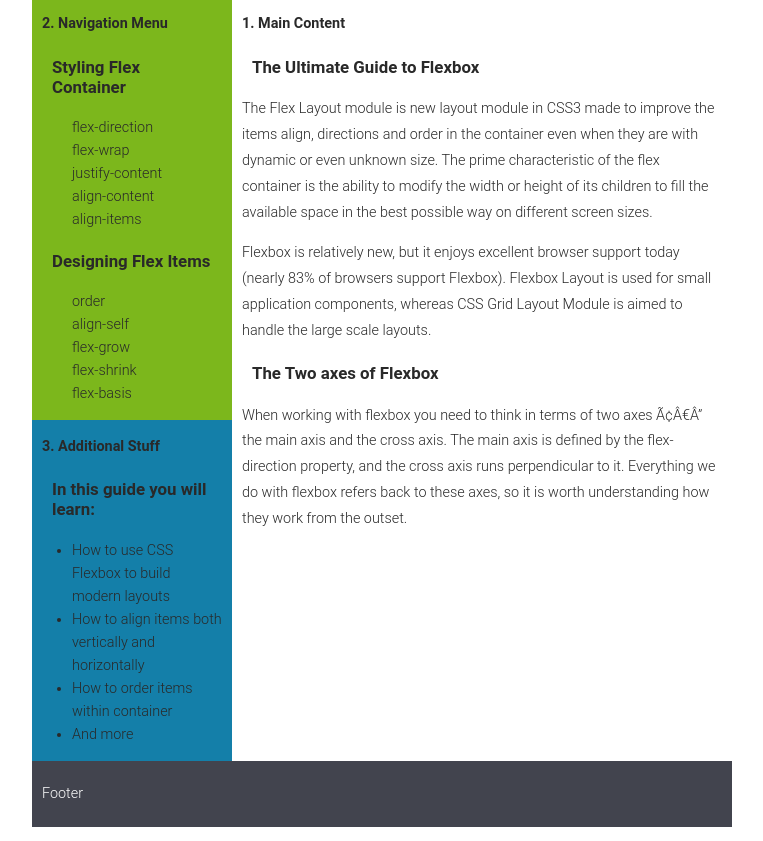
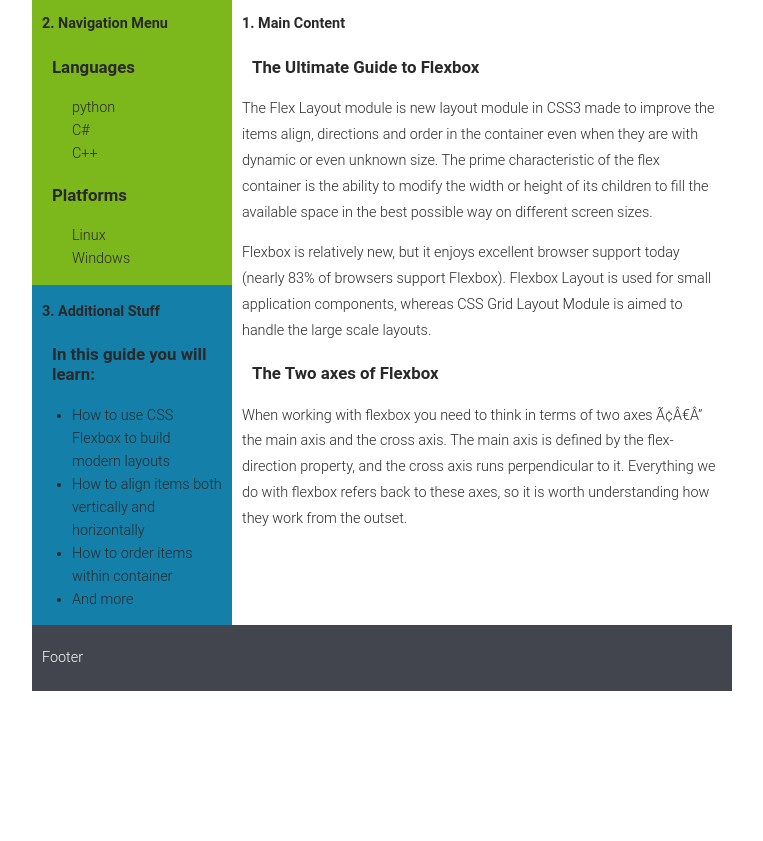
Before and after one commit to Dale4/Dale4.github.io, a plain HTML site: page index.html in a window 1280 px wide. Shown: the part 83-924 px from the top of the page, without its empty margins (258-1021 px from the left). After the commit the page ends 800 px from the top, so only its background shows below. Drawn offline with Linux system fonts and the light colour scheme.

Commit message:
Update index.html

```diff
--- a/index.html
+++ b/index.html
@@ -139,21 +139,16 @@
     </div>
     <div id="navigation">
         <p><strong>2. Navigation Menu</strong></p>
-        <h3>Styling Flex Container</h3>
+        <h3>Languages</h3>
         <ul>
-            <li>flex-direction</li>
-            <li>flex-wrap</li>
-            <li>justify-content</li>
-            <li>align-content</li>
-            <li>align-items</li>
+            <li>python</li>
+            <li>C#</li>
+            <li>C++</li>
         </ul>
-        <h3>Designing Flex Items </h3>
+        <h3>Platforms</h3>
         <ul>
-            <li>order</li>
-            <li>align-self</li>
-            <li>flex-grow</li>
-            <li>flex-shrink</li>
-            <li>flex-basis</li>
+            <li>Linux</li>
+            <li>Windows</li>
         </ul>
     </div>
     <div id="extra">
```
